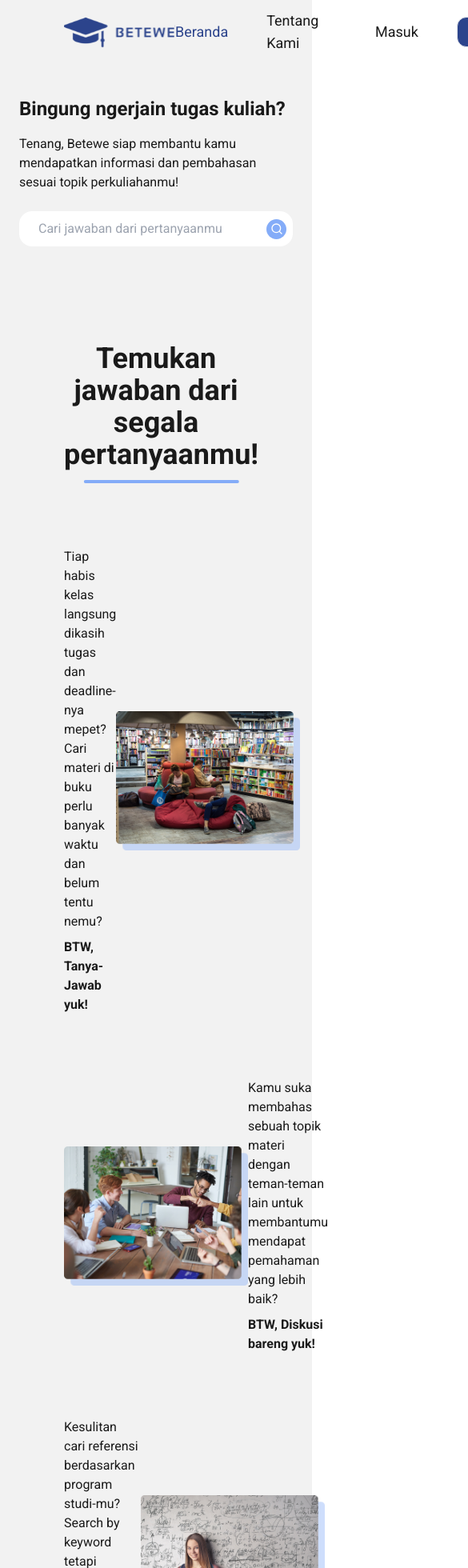
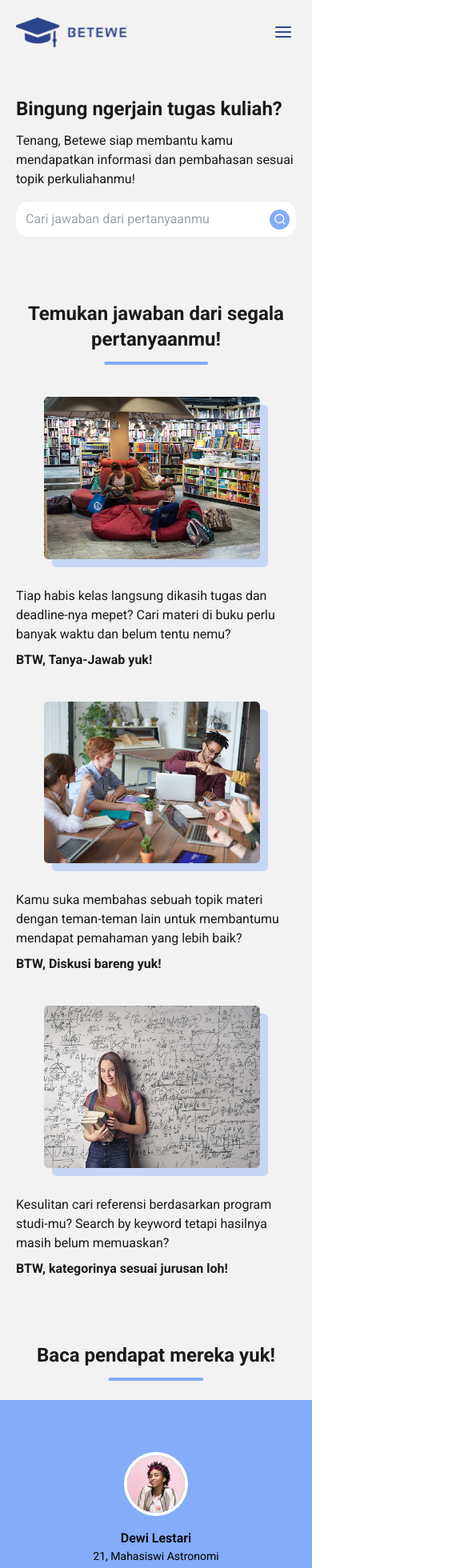
Before and after one commit to DwkLoki/betewe, a React (Vite) app: page / in a window 390 px wide. Shown: the top 1960 px of the page at 80% size, 585 px wide, since content can reach past the window. Built offline with nearby package versions, Linux system fonts and the light colour scheme.

Commit message:
buat desain responsive untuk landing page

```diff
--- a/src/components/NavBar.jsx
+++ b/src/components/NavBar.jsx
@@ -1,13 +1,17 @@
 import navLogo from '../assets/icons/navbar-logo.svg'
 import { NavLink } from 'react-router-dom'
+import { X, AlignJustify } from 'lucide-react';
+import { useState } from 'react';
 
 export default function NavBar(props) {
+    const [isMenuOpen, setIsMenuOpen] = useState(false)
     const navLinkClass = ({ isActive }) => isActive ? 'text-[#2C448C]' : 'hover:text-[#2C448C]'
 
     return (
-        <nav className={`flex h-20 justify-between items-center px-20 ${props.color}`}>
+        <nav>
+            <div className={`flex h-20 justify-between items-center lg:px-20 md:px-10 px-5 ${props.color}`}>
                 <img src={navLogo} alt="Navbar Logo" />
-            <ul className='flex items-center space-x-12 text-lg'>
+                <ul className='md:flex hidden items-center lg:space-x-12 md:space-x-6 text-lg'>
                     <li>
                         <NavLink to='/' className={navLinkClass}>
                             Beranda
@@ -29,6 +33,61 @@ export default function NavBar(props) {
                         </NavLink>
                     </li>
                 </ul>
+                <button
+                    // ref={props.toggleButtonRef} // pasang ref
+                    // onClick={(e) => {
+                    //     e.stopPropagation(); // cegah bubbling
+                    //     props.sidebarToggle();
+                    // }}
+                    onClick={() => setIsMenuOpen(prev => !prev)}
+                    className='md:hidden relative w-8 h-8 flex items-center justify-center'
+                >
+                    {/* Icon Menu */}
+                    <span
+                        className={`absolute transition-all duration-200 ease-in-out ${isMenuOpen ? 'opacity-0 scale-75 rotate-90' : 'opacity-100 scale-100 rotate-0'}`}
+                    >
+                        <AlignJustify size={24} strokeWidth={2} color="#2C448C" />
+                    </span>
+
+                    {/* Icon Close */}
+                    <span
+                        className={`absolute transition-all duration-200 ease-in-out ${isMenuOpen ? 'opacity-100 scale-100 rotate-0' : 'opacity-0 scale-75 -rotate-90'}`}
+                    >
+                        <X size={24} strokeWidth={2} color="#2C448C" />
+                    </span>
+                </button>
+            </div>
+
+            {/* toggle menu pada tampilan mobile */}
+            <div
+                className={`
+                    md:hidden w-screen overflow-hidden transition-all duration-500 ease-in-out
+                    ${isMenuOpen ? 'h-[calc(100vh-80px)] opacity-100' : 'h-0 opacity-0'}
+                `}
+            >
+                <ul className='flex flex-col gap-4 h-full justify-center items-center text-lg'>
+                    <li>
+                        <NavLink to='/' className={navLinkClass}>
+                            Beranda
+                        </NavLink>
+                    </li>
+                    <li>
+                        <NavLink to='/about-us' className={navLinkClass}>
+                            Tentang Kami
+                        </NavLink>
+                    </li>
+                    <li>
+                        <NavLink to='/login' className={navLinkClass}>
+                            Masuk
+                        </NavLink>
+                    </li>
+                    <li className='border rounded-xl bg-[#2C448C] w-28 py-1 text-center text-white font-bold'>
+                        <NavLink to='/register'>
+                            Daftar
+                        </NavLink>
+                    </li>
+                </ul>
+            </div>
         </nav>
     )
 }
--- a/src/routes/Home.jsx
+++ b/src/routes/Home.jsx
@@ -15,56 +15,56 @@ export default function Home() {
             </header>
 
             <main>
-                <section className='flex flex-col mx-6 sm:flex-row items-center sm:space-x-12 sm:mx-20 py-10'>
-                    <img src={heroImg} alt="Hero Image 1" className='hidden sm:block'/>
-                    <div>
-                        <h1 className='text-2xl sm:text-4xl font-bold'>Bingung ngerjain tugas kuliah?</h1>
-                        <p className='text-base pt-4 pb-6 sm:text-xl sm:pt-6 sm:pb-8'>Tenang, Betewe siap membantu kamu mendapatkan informasi dan pembahasan sesuai topik perkuliahanmu!</p>
-                        <div className='flex items-center space-x-4 w-full h-[44px] sm:w-[415px] sm:h-[55px] bg-white rounded-2xl pl-6 pr-2'>
-                            <input type="text" placeholder='Cari jawaban dari pertanyaanmu' className='flex-1 outline-none'/>
-                            <button className='w-[25px] h-[25px] sm:w-[30px] sm:h-[30px] bg-[#84ACF8] rounded-full flex items-center justify-center'>
-                                <Search className="w-4 h-4 sm:w-5 sm:h-5 text-white" />
+                <section className='flex w-full items-center gap-12 lg:px-20 sm:px-10 px-5 py-10'>
+                    <img src={heroImg} alt="Hero Image 1" className='w-1/2 hidden md:block' />
+                    <div className='md:w-1/2 w-full'>
+                        <h1 className='lg:text-4xl text-2xl font-bold'>Bingung ngerjain tugas kuliah?</h1>
+                        <p className='lg:text-xl text-base lg:pt-6 lg:pb-8 pt-3 pb-4'>Tenang, Betewe siap membantu kamu mendapatkan informasi dan pembahasan sesuai topik perkuliahanmu!</p>
+                        <div className='flex items-center lg:space-x-4 space-x-3 w-full h-[44px] lg:w-[415px] lg:h-[55px] bg-white rounded-2xl lg:pl-6 pl-3 pr-2 focus-within:outline focus-within:outline-[#84ACF8]'>
+                            <input type="text" placeholder='Cari jawaban dari pertanyaanmu' className='flex-1 outline-none' />
+                            <button className='w-[25px] h-[25px] lg:w-[30px] lg:h-[30px] bg-[#84ACF8] rounded-full flex items-center justify-center'>
+                                <Search className="w-4 h-4 lg:w-5 lg:h-5 text-white" />
                             </button>
                         </div>
                     </div>
                 </section>
 
-                <section className='mx-20 pt-20'>
-                    <h1 className='text-4xl font-bold text-center'>
+                <section className='w-full lg:px-20 sm:px-10 px-5 py-10'>
+                    <h1 className='lg:text-4xl text-2xl font-bold text-center'>
                         Temukan jawaban dari segala <br />
                         <span className="relative inline-block pb-4">
                             pertanyaanmu!
                             <span className="absolute left-1/2 -translate-x-1/2 bottom-0 w-4/5 h-[4px] bg-[#84ACF8] rounded-sm"></span>
                         </span>
                     </h1>
-                    <div className='flex flex-col space-y-20 my-20'>
-                        <div className='flex justify-between items-center'>
-                            <div className='w-[470px]'>
+                    <div className='flex flex-col lg:space-y-20 lg:mt-20 space-y-10 mt-10'>
+                        <div className='flex sm:flex-row flex-col-reverse lg:gap-32 md:gap-16 gap-6 items-center'>
+                            <div className='flex-1'>
                                 <p>Tiap habis kelas langsung dikasih tugas dan deadline-nya mepet? Cari materi di buku perlu banyak waktu dan belum tentu nemu?</p>
                                 <p className='font-bold mt-2'>BTW, Tanya-Jawab yuk!</p>
                             </div>
-                            <img src={contentImg1} alt="Gambar Konten Pertama" />
+                            <img className='sm:w-[45%] w-4/5' src={contentImg1} alt="Gambar Konten Pertama" />
                         </div>
-                        <div className='flex justify-between items-center'>
-                            <img src={contentImg2} alt="Gambar Konten Kedua" />
-                            <div className='w-[470px]'>
+                        <div className='flex sm:flex-row flex-col lg:gap-32 md:gap-16 gap-6 items-center'>
+                            <img className='sm:w-[45%] w-4/5' src={contentImg2} alt="Gambar Konten Kedua" />
+                            <div className='flex-1'>
                                 <p>Kamu suka membahas sebuah topik materi dengan teman-teman lain untuk membantumu mendapat pemahaman yang lebih baik?</p>
                                 <p className='font-bold mt-2'>BTW, Diskusi bareng yuk!</p>
                             </div>
                         </div>
-                        <div className='flex justify-between items-center'>
-                            <div className='w-[470px]'>
+                        <div className='flex sm:flex-row flex-col-reverse lg:gap-32 md:gap-16 gap-6 items-center'>
+                            <div className='flex-1'>
                                 <p>Kesulitan cari referensi berdasarkan program studi-mu? Search by keyword tetapi hasilnya masih belum memuaskan?</p>
                                 <p className='font-bold mt-2'>BTW, kategorinya sesuai jurusan loh!</p>
                             </div>
-                            <img src={contentImg3} alt="Gambar Konten Ketiga" />
+                            <img className='sm:w-[45%] w-4/5' src={contentImg3} alt="Gambar Konten Ketiga" />
                         </div>
                     </div>
                 </section>
 
-                <section className='py-20'>
-                    <h1 className='text-4xl font-bold text-center'>
-                        <span className="relative inline-block pb-4 mb-12">
+                <section className='w-full py-10'>
+                    <h1 className='lg:text-4xl text-2xl font-bold text-center'>
+                        <span className="relative inline-block pb-4 lg:mb-12 mb-6">
                             Baca pendapat mereka yuk!
                             <span className="absolute left-1/2 -translate-x-1/2 bottom-0 w-2/5 h-[4px] bg-[#84ACF8] rounded-sm"></span>
                         </span>
@@ -72,11 +72,11 @@ export default function Home() {
                     <TestiCarousel />
                 </section>
 
-                <section className='flex items-end space-x-12 mx-20 pb-20'>
-                    <img src={newsLetterImg} alt="Gambar Newsletter" />
-                    <div className='flex flex-col space-y-6'>
-                        <h1 className='text-4xl font-bold'>Daftarkan e-mail kamu untuk mendapatkan info terbaru dari kami, GRATIS!</h1>
-                        <div className='flex items-center space-x-4 w-[415px] h-[55px] bg-white rounded-2xl px-6'>
+                <section className='flex md:flex-row flex-col w-full md:items-end items-center md:gap-12 gap-6 lg:px-20 sm:px-10 px-5 py-10'>
+                    <img className='lg:w-[35%] md:w-[45%] w-4/5' src={newsLetterImg} alt="Gambar Newsletter" />
+                    <div className='flex flex-col md:items-start items-center lg:w-[65%] md:w-[55%] space-y-6'>
+                        <h1 className='lg:text-4xl text-2xl text-center md:text-left font-bold'>Daftarkan e-mail kamu untuk mendapatkan info terbaru dari kami, GRATIS!</h1>
+                        <div className='flex items-center w-full h-[44px] lg:w-[415px] lg:h-[55px] bg-white rounded-2xl px-6'>
                             <input type="text" placeholder='Tulis email kamu di sini' className='w-full outline-none' />
                         </div>
                         <button className='border rounded-xl bg-[#2C448C] w-28 py-1 text-center text-white font-bold'>
@@ -86,7 +86,7 @@ export default function Home() {
                 </section>
             </main>
 
-            <footer className='h-[150px] bg-[#2C448C] text-white flex flex-col justify-center items-center'>
+            <footer className='h-[150px] bg-[#2C448C] text-white flex flex-col justify-center items-center px-5 text-center gap-2'>
                 <p>©2025 PT Betewe Apa ya. All Rights Reserved</p>
                 <p>Tentang Kami - Ketentuan Privasi - Berlanganan - FAQ - Hubungi Kami</p>
             </footer>
```
Lines whose indentation alone changed are shown as unchanged.
